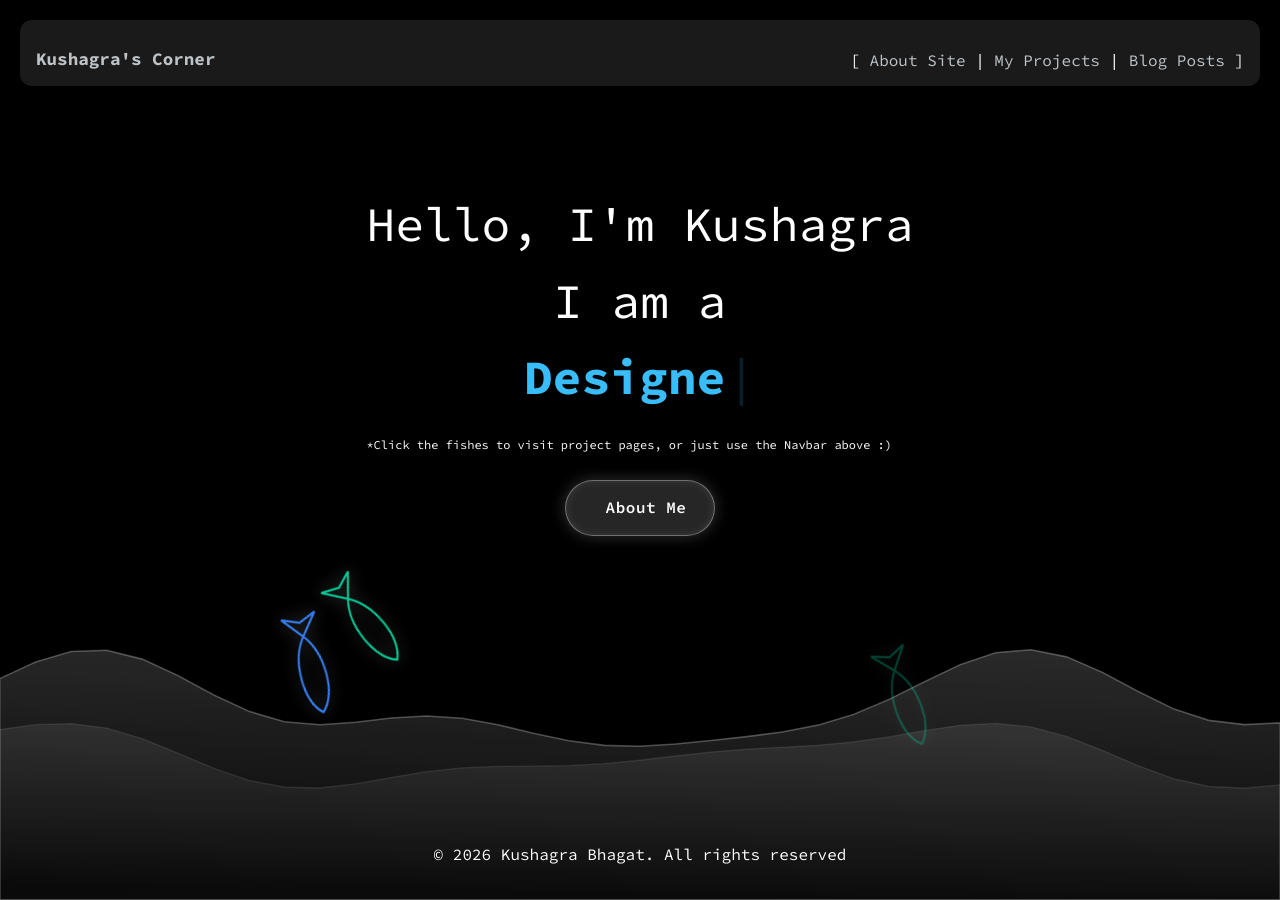
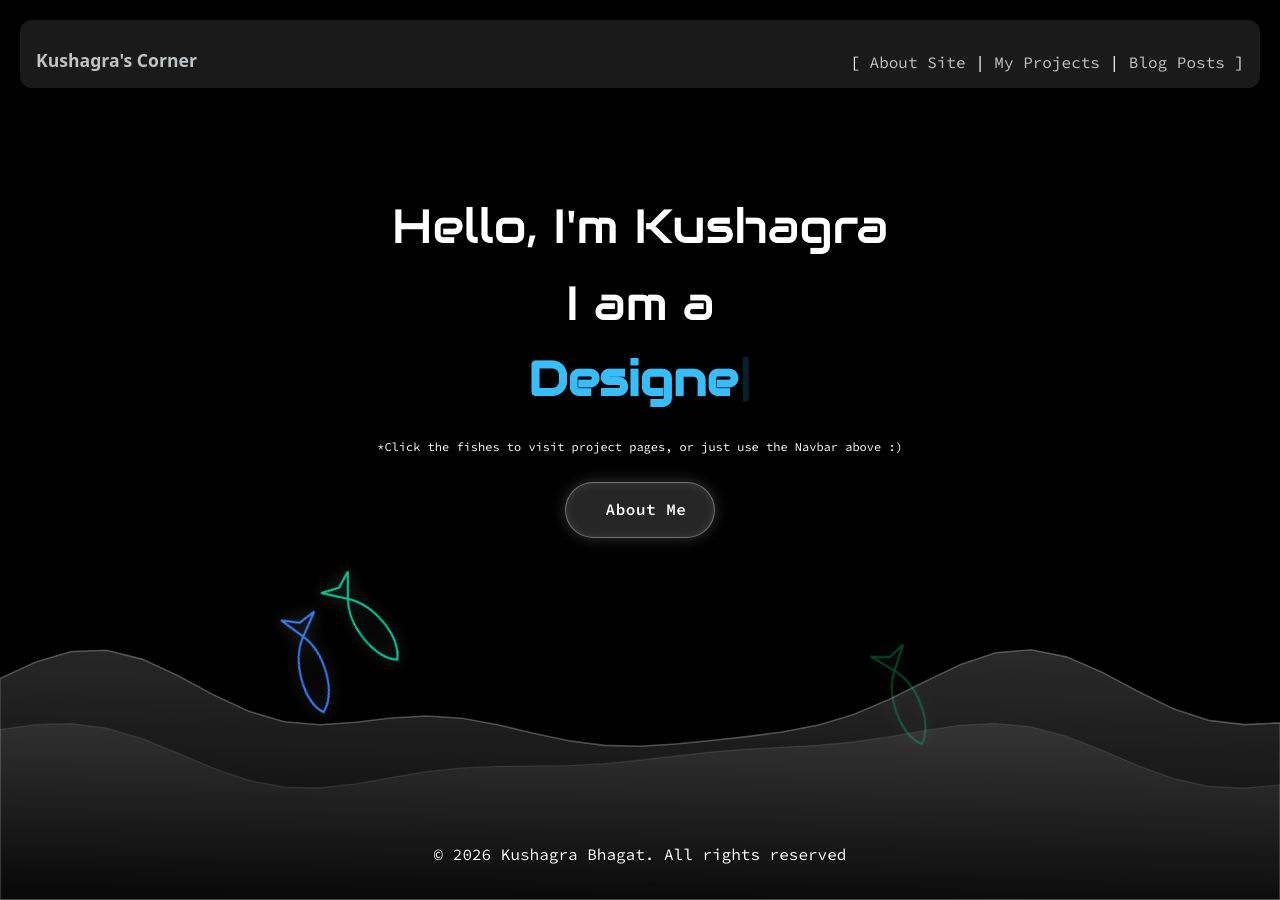
Before and after one commit to kuwushagra/kuwushagra.github.io, a Jekyll site: the page built from index.md, in a window 1280 px wide. Built offline with Jekyll 4.4.1, drawn with Linux system fonts in a browser that asks for light colours; some web fonts are replaced; a style sheet for code colours, icons or effects is not loaded.

Commit message:
Update default.html

```diff
--- a/_layouts/default.html
+++ b/_layouts/default.html
@@ -81,7 +81,14 @@
       "ELSH" 0,
       "ELXP" 0;
 }
-h1 { font-family: "Source Code Pro", monospace !important; margin-bottom: 0; text-shadow: 0 0 0px rgba(0,0,0,0); }
+
+html body h1,
+body h1 {
+  font-family: "Source Code Pro", monospace;
+  margin-bottom: 0;
+  text-shadow: 0 0 0px rgba(0,0,0,0);
+}
+
 a { color: #bdc3c7; text-decoration: none; }
 a:hover { color: #ffffff; text-shadow: 0 0 1px rgba(255, 255, 255, 0.8); }
 
```
